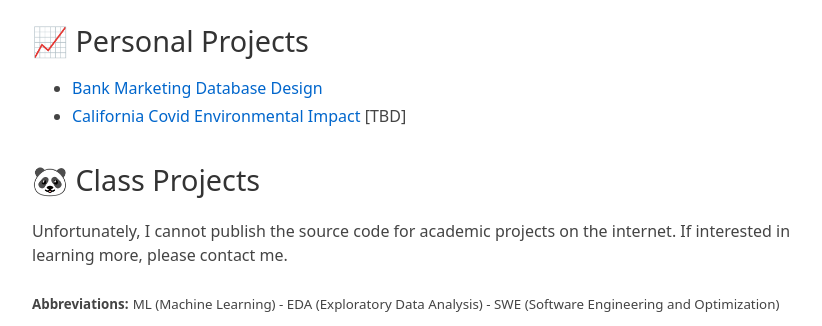
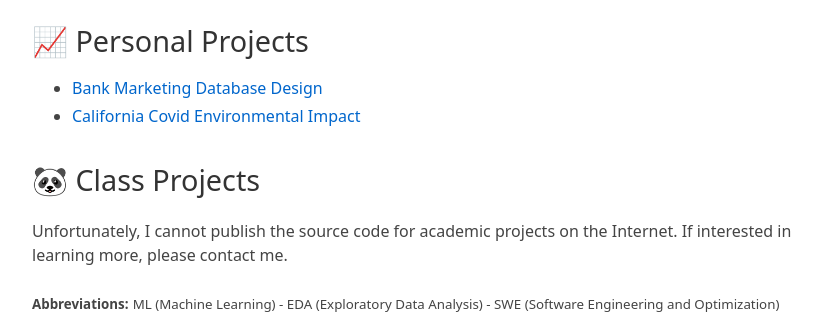
Before and after one commit to MSTeo01/old-website-2.0, a Jekyll site: the page built from projects.md, in a window 1280 px wide. Shown: the part 291-617 px from the top of the page, without its empty margins (208-1030 px from the left). Built offline with Jekyll 4.4.1, drawn with Linux system fonts in a browser that asks for light colours; our own code applies the rules of GitHub Pages for plain Markdown files.

Commit message:
Update projects.md

```diff
--- a/projects.md
+++ b/projects.md
@@ -4,11 +4,11 @@
 ## 📈 Personal Projects
 
 - [Bank Marketing Database Design](https://github.com/MSTeo01/Bank-Marketing-Database-Design)
-- [California Covid Environmental Impact]() [TBD]
+- [California Covid Environmental Impact](https://github.com/MSTeo01/California-Covid-Environment-Impact)
 
 ## 🐼 Class Projects
 
-Unfortunately, I cannot publish the source code for academic projects on the internet. If interested in learning more, please contact me.
+Unfortunately, I cannot publish the source code for academic projects on the Internet. If interested in learning more, please contact me.
 
 <sub><b>Abbreviations:</b></sub> <sub>ML (Machine Learning) - EDA (Exploratory Data Analysis) - SWE (Software Engineering and Optimization)</sub>
 
```
